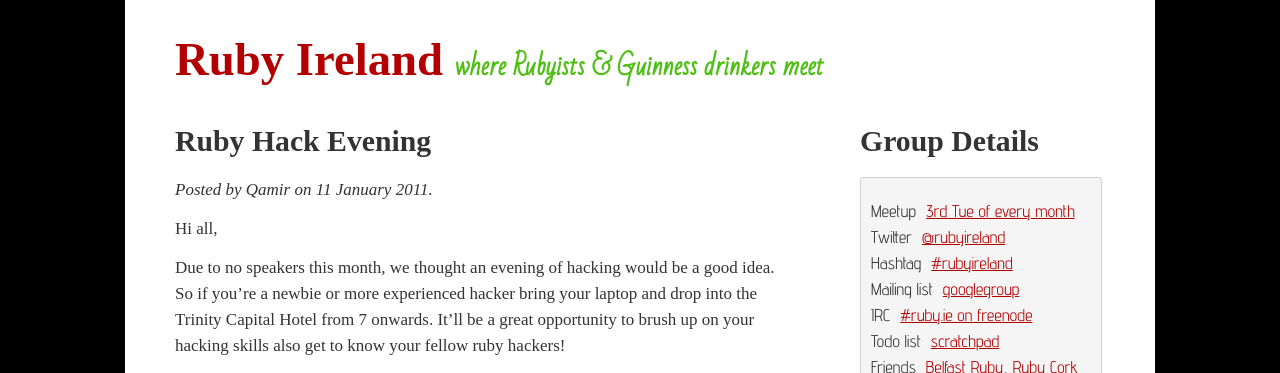
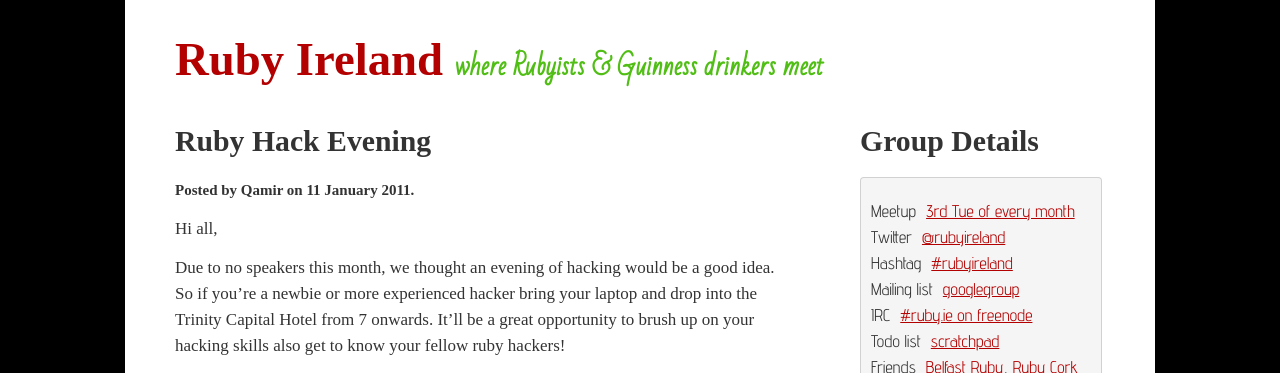
Before and after one commit to rubyireland/rubyireland.github.com, a Jekyll site: the page built from _posts/2011-01-11-ruby-hack-evening.markdown, in a window 1280 px wide. Shown: the top 373 px of the page. Built offline with Jekyll 4.4.1, drawn with Linux system fonts in a browser that asks for light colours; some web fonts are replaced; Markdown is read by kramdown in place of the engine named in the settings.

Commit message:
Got rid of italics in credit lines as it was clashing with the overall design

```diff
--- a/css/main.css
+++ b/css/main.css
@@ -85,3 +85,9 @@ h3 {
 .detailsPanel dd {
   margin-left: 0px;
 }
+
+em {
+  font-size: 15px;
+  font-weight: 900;
+  font-style: normal;
+}
```
